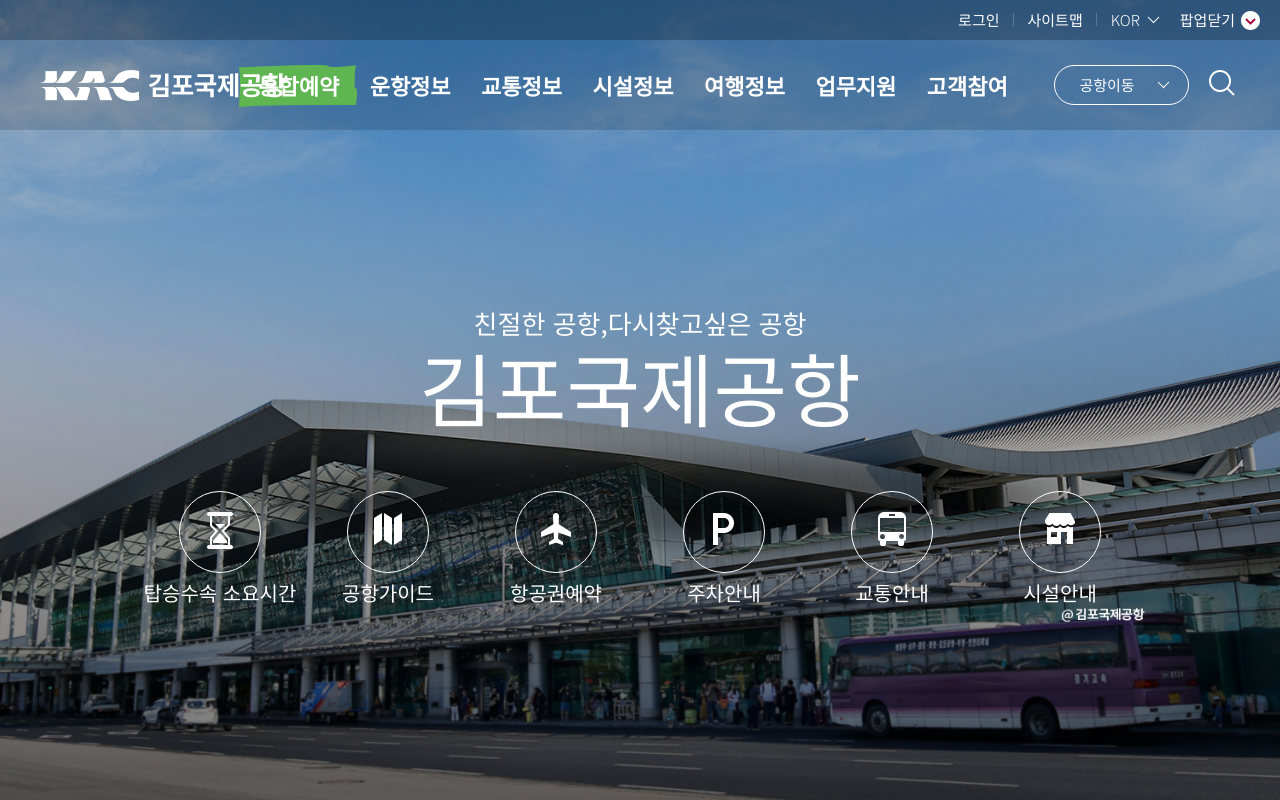
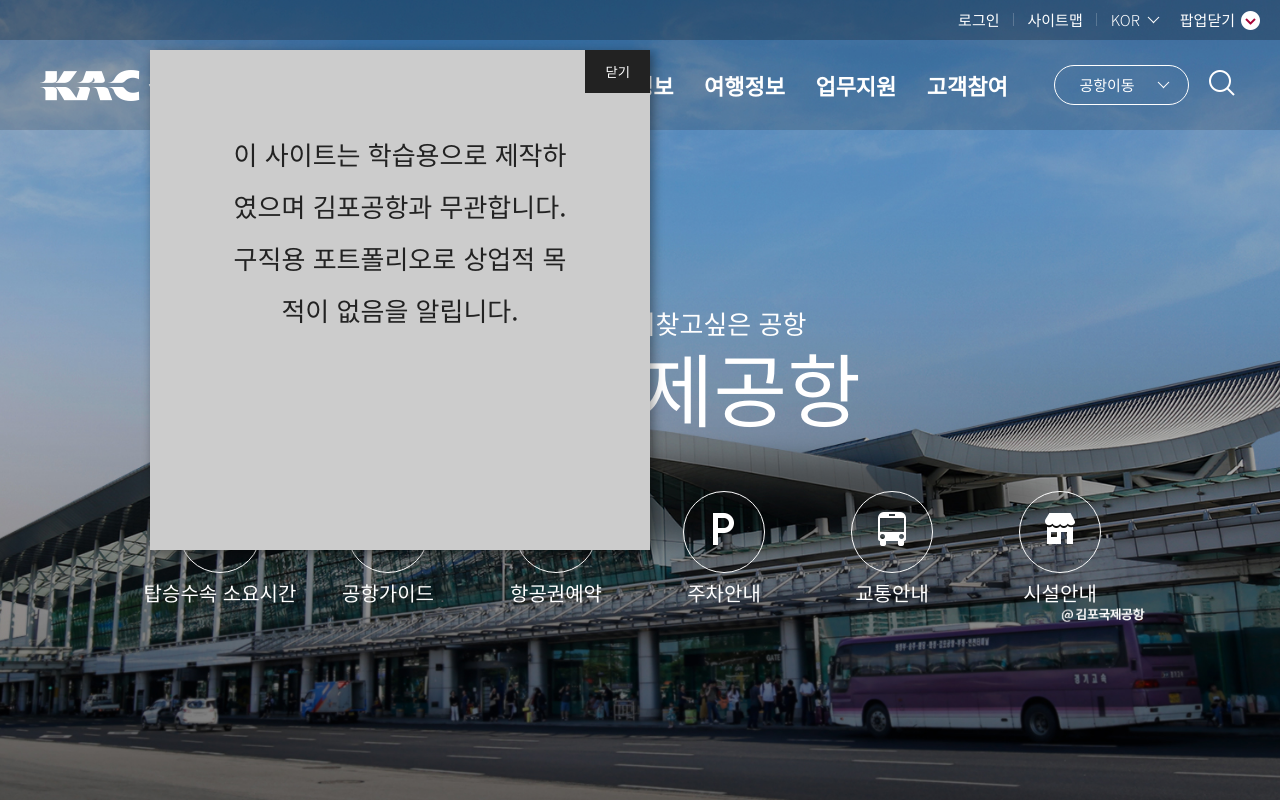
Before and after one commit to Min9yuuu/project1, a plain HTML site: page index.html in a window 1280 px wide. Shown: the top 800 px of the page. Drawn offline with Linux system fonts and the light colour scheme.

Commit message:
교육목적 팝업추가

```diff
--- a/css/style.css
+++ b/css/style.css
@@ -1,4 +1,31 @@
 @charset "utf-8";
+/* 학습용 팝업 */
+#layer{
+  display: block;
+  position: fixed;
+  width: 500px;
+  height: 500px;
+  background-color:#ccc;
+  box-shadow: 3px 3px 10px rgba(0, 0, 0, 0.4);
+  z-index: 10000;
+  font-size: 2.6em;
+  padding: 3em;
+  box-sizing: border-box;
+  line-height: 2;
+  top: 50px;
+  left: 150px;
+  text-align: center;
+}
+#layer button{
+  position: absolute;
+  cursor: pointer;
+  padding: 10px 20px;
+  right: 0;
+  top: 0;
+  background-color: #222;
+  color: #fff;
+}
+
 /* skip menu */
 
 .skip_menu{
@@ -160,6 +187,9 @@ header {
   border-left: 1px solid #ccc;
   border-right: 1px solid #ccc;
   flex-wrap: wrap;
+}
+.depth2_first{
+  border: none;
 }
 
 .depth2_first > li {
@@ -344,6 +374,7 @@ header {
   display: flex;
   align-items: center;
   margin-left: 20px;
+
 }
 .gnb_util ul li button{
   color: #fff;
@@ -354,6 +385,7 @@ header {
   font-size: 1.5rem;
   border-radius: 30px;
   background: url('../images/ico_dotArrB_white.png') no-repeat right 18px center;
+  cursor: pointer;
 }
 
 /* intro영역 */
@@ -618,19 +650,21 @@ header {
   background-image: url('../images/walkman.png');
   background-position: 0% 100%;
   animation: human 15s linear  infinite;
+  opacity: 0;
+  animation-delay:1s ;
 }
 @keyframes human{
   0%{
     transform: translate(0, 0);
     opacity: 0;
   }
-  10%{
-    opacity: 1;
-  }
-  70%{
+  5%{
     opacity: 1;
   }
   80%{
+    opacity: 1;
+  }
+  85%{
     opacity: 0;
     transform: translate(952px, 0);
   }
@@ -1028,6 +1062,7 @@ header {
   font-size: 120px;
   line-height: 1em;
   color: rgba(255,255,255,0.7);
+  letter-spacing: 23px;
 }
 
 .tip_itemGroup{
--- a/index.html
+++ b/index.html
@@ -53,6 +53,12 @@
     <link rel="stylesheet" href="./css/style.css">
   </head>
   <body>
+    <div id="layer">
+      <p>이 사이트는 학습용으로 제작하였으며 김포공항과 무관합니다.
+        구직용 포트폴리오로 상업적 목적이 없음을 알립니다.
+      </p>
+      <button>닫기</button>
+    </div>
     <div id="header_wrap">
       <header>
         <div class="logo">
@@ -639,6 +645,6 @@
         <p class="copyright">© 2020 Korea Airports Corporation. All Rights Reserved.</p>
       </footer>
     </div>
-
+    <script src="js/script.js"></script>
   </body>
 </html>
--- /dev/null
+++ b/js/script.js
@@ -0,0 +1,3 @@
+document.querySelector('#layer button').addEventListener("click",function(){
+  document.querySelector('#layer').style.display="none"
+});
```
